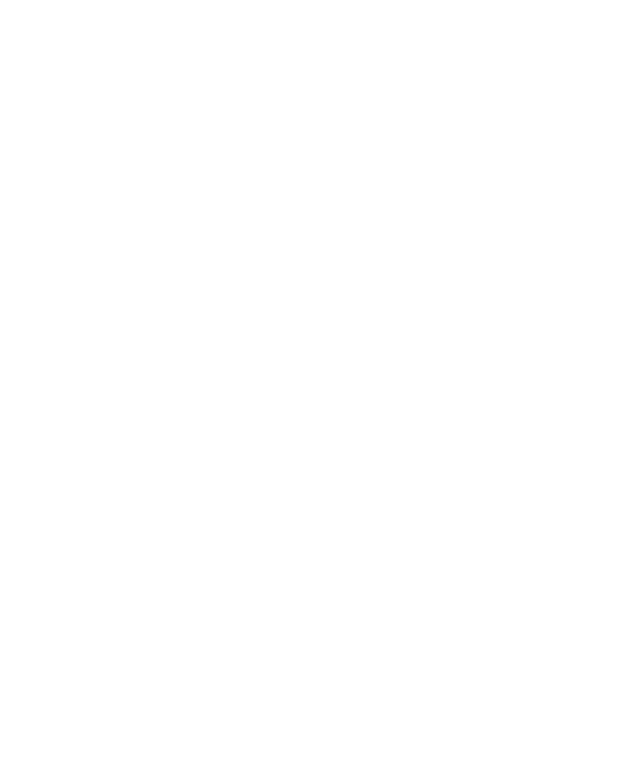
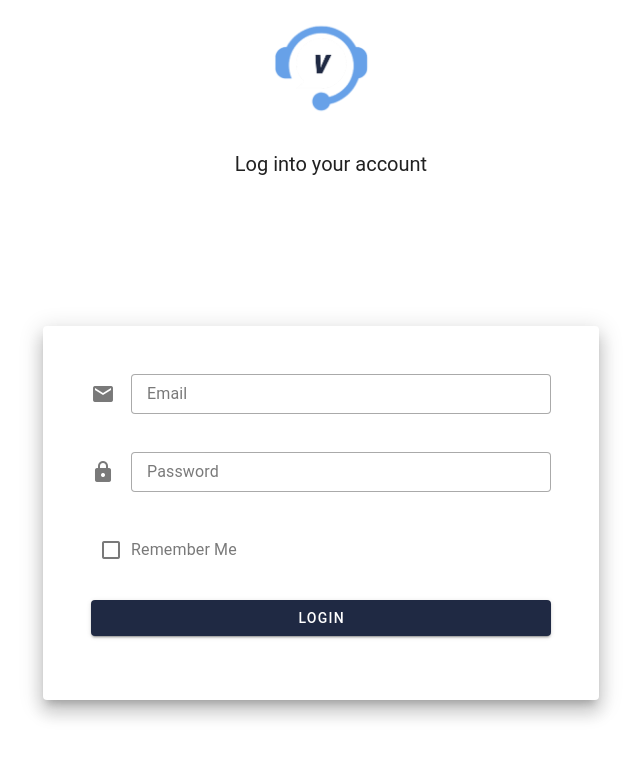
Before and after one commit to virtualExpressInc/Dashboard, a Vue app: page /login in a window 1280 px wide. Before the commit this address had no page. Shown: the top 758 px of the page, without its empty margins (319-959 px from the left). Built offline with nearby package versions, Linux system fonts and the light colour scheme.

Commit message:
Feat: add login page with form and validation

```diff
--- a/src/components.d.ts
+++ b/src/components.d.ts
@@ -9,10 +9,10 @@
   export interface GlobalComponents {
     AppFooter: typeof import('./components/AppFooter.vue')['default']
     HelloWorld: typeof import('./components/HelloWorld.vue')['default']
+    LoginCard: typeof import('./components/login/LoginCard.vue')['default']
     RouterLink: typeof import('vue-router')['RouterLink']
     RouterView: typeof import('vue-router')['RouterView']
     WorkspaceList: typeof import('./components/workspace/WorkspaceList.vue')['default']
-    WorkspaceUsers: typeof import('./components/workspace/WorkspaceUsersDialog.vue')['default']
     WorkspaceUsersDialog: typeof import('./components/workspace/WorkspaceUsersDialog.vue')['default']
   }
 }
--- /dev/null
+++ b/src/components/login/LoginCard.vue
@@ -0,0 +1,108 @@
+<template>
+            <v-img
+                :src="logo"
+                alt="Logo"
+                contain
+                max-height="100"
+                class="mb-4">
+            </v-img>
+
+        <v-toolbar flat class="transparent-toolbar">
+            <v-toolbar-title class="text-center">Log into your account </v-toolbar-title>
+        </v-toolbar>
+    <v-container class="pa-8">
+        <v-row justify="center">
+            <v-col cols="12" sm="10" md="8" lg="6"> <!-- Increased column width -->
+                <v-card class="elevation-12 custom-card"> <!-- Added custom-card class -->
+                    <v-card-text class="pa-6">
+                        <v-form @submit.prevent="login">
+                                <!-- Email Field -->
+                                <v-text-field
+                                v-model="email"
+                                label="Email"
+                                name="email"
+                                prepend-icon="mdi-email"
+                                type="email"
+                                variant="outlined"
+                                density="compact"
+                                class="mb-4"
+                                required
+                                ></v-text-field>
+
+                                <!-- Password Field -->
+                                <v-text-field
+                                v-model="password"
+                                label="Password"
+                                name="password"
+                                prepend-icon="mdi-lock"
+                                type="password"
+                                variant="outlined"
+                                density="compact"
+                                class="mb-2"
+                                required
+                                ></v-text-field>
+
+                                <!-- Remember Me Checkbox -->
+                                <v-checkbox
+                                    v-model="rememberMe"
+                                    label="Remember Me"
+                                ></v-checkbox>
+
+                            <!-- Login Button -->
+                            <v-btn color="primary" type="submit" block class="mb-4">Login</v-btn>
+                        </v-form>
+                    </v-card-text>
+                </v-card>
+            </v-col>
+        </v-row>
+    </v-container>
+</template>
+
+  <script setup>
+  import { ref } from 'vue';
+  import logo from '@/assets/vei-icon.png';
+  import { useRouter } from 'vue-router';
+
+  const email = ref('');
+  const password = ref('');
+  const rememberMe = ref(false);
+  const router = useRouter();
+
+//   const login = () => {
+//     console.log('Logging in with:', email.value, password.value);
+//   };
+
+// For redirection only
+  const login = () => {
+    router.push('/');
+    };
+  </script>
+
+  <style scoped>
+
+    .v-container {
+        height: 100%; /* Full viewport height */
+        display: flex;
+        align-items: center; /* Center content vertically */
+        justify-content: center; /* Center content horizontally */
+    }
+
+    /* Custom Card Styles */
+    .custom-card {
+        height: 100%; /* Full height */
+        display: flex;
+        padding: 24px;
+    }
+
+      /* Transparent Toolbar */
+    .transparent-toolbar {
+        background-color: transparent !important; /* Make toolbar background transparent */
+        padding-bottom: 0px;
+        margin-bottom: 0px;
+    }
+
+    .v-img {
+        margin-top: 16px;
+    }
+
+  </style>
--- /dev/null
+++ b/src/layouts/LoginLayout.vue
@@ -0,0 +1,13 @@
+<template>
+    <div>
+      <router-view />
+    </div>
+  </template>
+
+  <script setup>
+  // No sidebar or navbar here
+  </script>
+
+  <style>
+  /* Add your styles here */
+  </style>
--- a/src/layouts/UserMenu.vue
+++ b/src/layouts/UserMenu.vue
@@ -55,12 +55,11 @@
             ></v-switch>
           </v-list-item>
           <v-divider />
-          <v-list-item>
-            <v-icon>
-              mdi-logout
-            </v-icon>
-            Logout
-          </v-list-item>
+            <!-- Logout Button -->
+            <v-list-item @click="logout">
+              <v-icon class="mr-2">mdi-logout</v-icon>
+              Logout
+            </v-list-item>
         </v-list>
       </v-card>
     </v-menu>
@@ -68,11 +67,17 @@
 </template>
 <script setup lang="ts">
 import { ref } from 'vue';
-
+import { useRouter } from 'vue-router';
 
 const menu = ref(false)
 const fav = ref(true)
 const message = ref(false)
 const hints = ref(true)
+const router = useRouter();
 
+// Logout Function
+const logout = () => {
+  console.log("Logging out...");
+  router.push("/login"); // Redirect to login page
+};
 </script>
--- /dev/null
+++ b/src/pages/login.vue
@@ -0,0 +1,3 @@
+<template>
+    <LoginCard />
+</template>
--- a/src/router/index.ts
+++ b/src/router/index.ts
@@ -8,10 +8,19 @@
 import { createRouter, createWebHistory } from 'vue-router/auto'
 import { setupLayouts } from 'virtual:generated-layouts'
 import { routes } from 'vue-router/auto-routes'
+import Login from '@/pages/login.vue';
 
 const router = createRouter({
   history: createWebHistory(import.meta.env.BASE_URL),
-  routes: setupLayouts(routes),
+  routes: setupLayouts([
+    {
+      path: '/login',
+      name: 'Login',
+      component: Login,
+      meta: { layout: 'LoginLayout' }, // Use the login layout
+    },
+    ...routes, // Spread the auto-generated routes (they will use the default layout)
+  ]),
 })
 
 // Workaround for https://github.com/vitejs/vite/issues/11804
--- a/src/typed-router.d.ts
+++ b/src/typed-router.d.ts
@@ -19,5 +19,6 @@
    */
   export interface RouteNamedMap {
     '/': RouteRecordInfo<'/', '/', Record<never, never>, Record<never, never>>,
+    '/login': RouteRecordInfo<'/login', '/login', Record<never, never>, Record<never, never>>,
   }
 }
```
Also changed, not shown: .eslintrc-auto-import.json (added), 1 other file (tests, documents, lock files or other folders).
